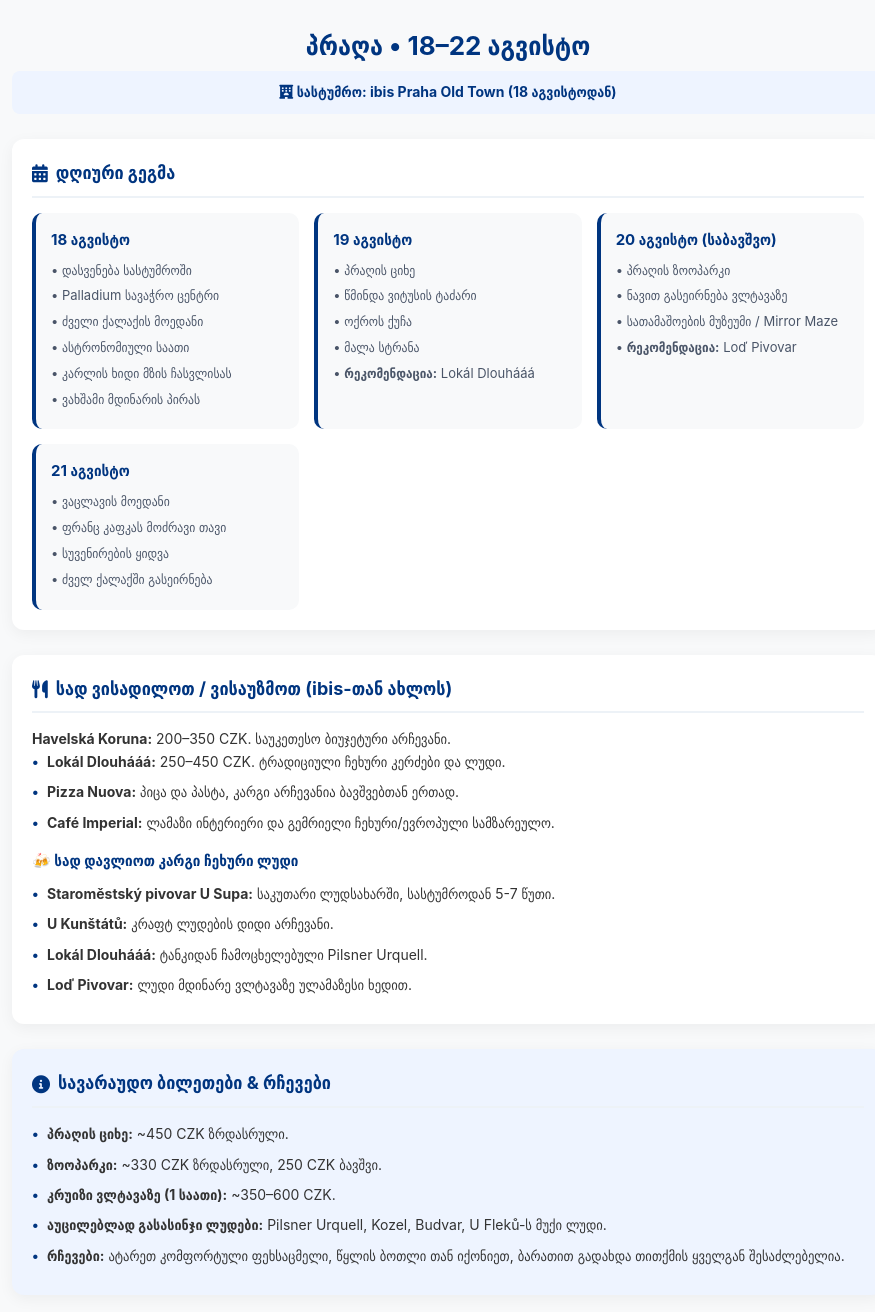
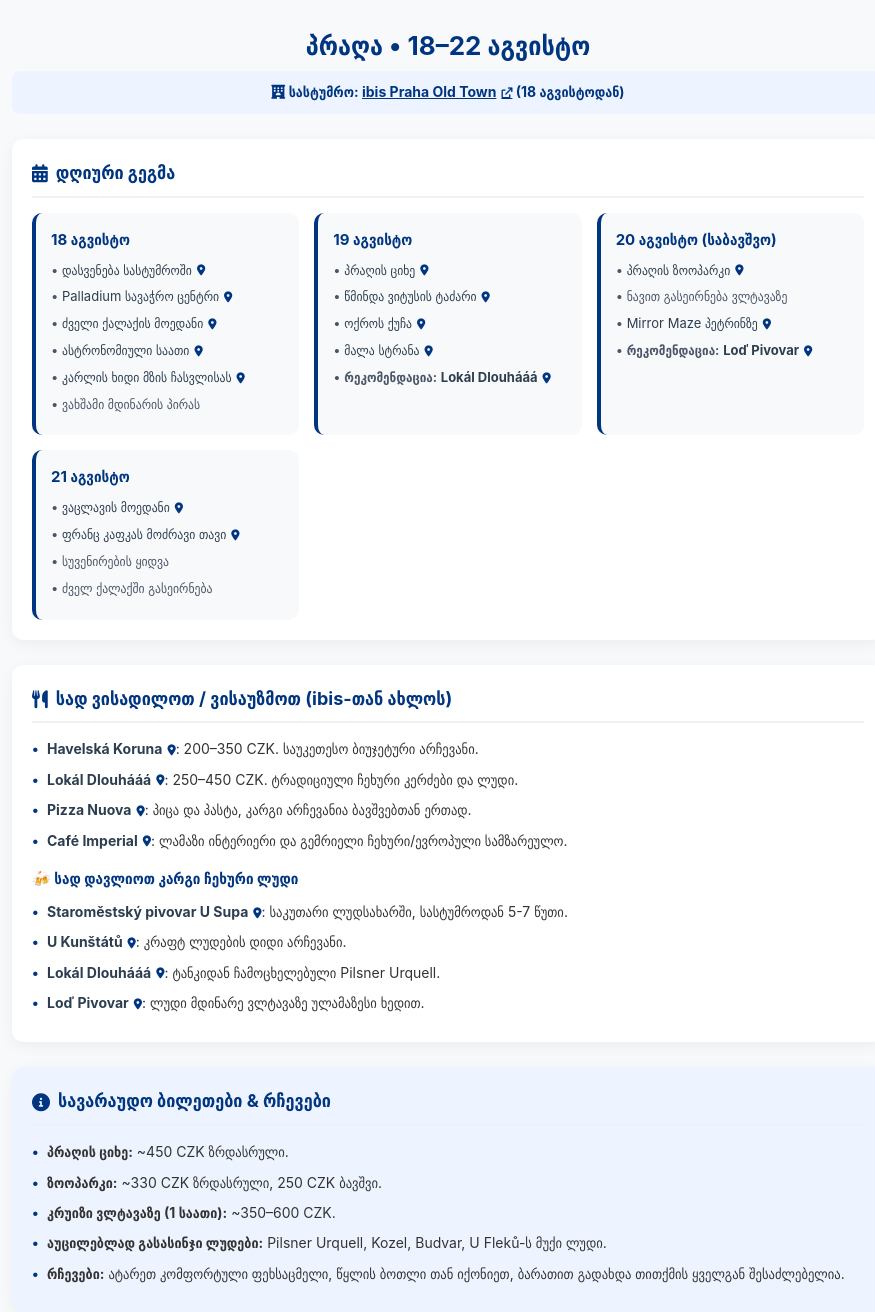
Before and after one commit to giorgikukulava12345-bit/giorgikukulavatravel, a Flask app: page /itinerary in a window 1280 px wide. Shown: the part 65-1377 px from the top of the page, without its empty margins (192-1067 px from the left). Run offline with Flask 3, Linux system fonts and the light colour scheme; data that the repository does not hold is empty.

Commit message:
Update itinerary.html

```diff
--- a/templates/itinerary.html
+++ b/templates/itinerary.html
@@ -51,6 +51,11 @@
             border-radius: 20px;
             font-size: 13px;
             border: 1px solid white;
+            transition: background 0.2s ease;
+        }
+
+        .back-btn:hover {
+            background: rgba(255,255,255,0.25);
         }
 
         .container {
@@ -75,6 +80,11 @@
             font-weight: bold;
             margin-bottom: 25px;
             font-size: 14px;
+        }
+
+        .hotel-badge a {
+            color: #003580;
+            text-decoration: underline;
         }
 
         .section-box {
@@ -122,7 +132,27 @@
         }
 
         .day-card ul li {
-            margin-bottom: 5px;
+            margin-bottom: 6px;
+        }
+
+        /* Google Maps ლინკების სტილი */
+        .map-item {
+            color: #2c3e50;
+            text-decoration: none;
+            transition: color 0.2s ease;
+            display: inline-flex;
+            align-items: center;
+            gap: 5px;
+        }
+
+        .map-item:hover {
+            color: #003580;
+            text-decoration: underline;
+        }
+
+        .map-item i {
+            font-size: 11px;
+            color: #003580;
         }
 
         .list-styled {
@@ -161,51 +191,58 @@
     <div class="container">
         <h1 class="page-title">პრაღა • 18–22 აგვისტო</h1>
         <div class="hotel-badge">
-            <i class="fa-solid fa-hotel"></i> სასტუმრო: ibis Praha Old Town (18 აგვისტოდან)
+            <i class="fa-solid fa-hotel"></i> სასტუმრო:
+            <a href="https://www.google.com/maps/search/?api=1&query=ibis+Praha+Old+Town" target="_blank" class="map-item">
+                ibis Praha Old Town <i class="fa-solid fa-arrow-up-right-from-square"></i>
+            </a> (18 აგვისტოდან)
         </div>
 
-        <!-- 1. დღიური მარშრუტი -->
+        <!-- 1. დღიური მარშრუტი Google Maps ლინკებით -->
         <div class="section-box">
             <h3><i class="fa-solid fa-calendar-days"></i> დღიური გეგმა</h3>
             <div class="day-grid">
+                <!-- 18 აგვისტო -->
                 <div class="day-card">
                     <h4>18 აგვისტო</h4>
                     <ul>
-                        <li>• დასვენება სასტუმროში</li>
-                        <li>• Palladium სავაჭრო ცენტრი</li>
-                        <li>• ძველი ქალაქის მოედანი</li>
-                        <li>• ასტრონომიული საათი</li>
-                        <li>• კარლის ხიდი მზის ჩასვლისას</li>
+                        <li>• <a href="https://www.google.com/maps/search/?api=1&query=ibis+Praha+Old+Town" target="_blank" class="map-item">დასვენება სასტუმროში <i class="fa-solid fa-location-dot"></i></a></li>
+                        <li>• <a href="https://www.google.com/maps/search/?api=1&query=Palladium+Prague" target="_blank" class="map-item">Palladium სავაჭრო ცენტრი <i class="fa-solid fa-location-dot"></i></a></li>
+                        <li>• <a href="https://www.google.com/maps/search/?api=1&query=Old+Town+Square+Prague" target="_blank" class="map-item">ძველი ქალაქის მოედანი <i class="fa-solid fa-location-dot"></i></a></li>
+                        <li>• <a href="https://www.google.com/maps/search/?api=1&query=Astronomical+Clock+Prague" target="_blank" class="map-item">ასტრონომიული საათი <i class="fa-solid fa-location-dot"></i></a></li>
+                        <li>• <a href="https://www.google.com/maps/search/?api=1&query=Charles+Bridge+Prague" target="_blank" class="map-item">კარლის ხიდი მზის ჩასვლისას <i class="fa-solid fa-location-dot"></i></a></li>
                         <li>• ვახშამი მდინარის პირას</li>
                     </ul>
                 </div>
 
+                <!-- 19 აგვისტო -->
                 <div class="day-card">
                     <h4>19 აგვისტო</h4>
                     <ul>
-                        <li>• პრაღის ციხე</li>
-                        <li>• წმინდა ვიტუსის ტაძარი</li>
-                        <li>• ოქროს ქუჩა</li>
-                        <li>• მალა სტრანა</li>
-                        <li>• <b>რეკომენდაცია:</b> Lokál Dlouhááá</li>
+                        <li>• <a href="https://www.google.com/maps/search/?api=1&query=Prague+Castle" target="_blank" class="map-item">პრაღის ციხე <i class="fa-solid fa-location-dot"></i></a></li>
+                        <li>• <a href="https://www.google.com/maps/search/?api=1&query=St.+Vitus+Cathedral+Prague" target="_blank" class="map-item">წმინდა ვიტუსის ტაძარი <i class="fa-solid fa-location-dot"></i></a></li>
+                        <li>• <a href="https://www.google.com/maps/search/?api=1&query=Golden+Lane+Prague" target="_blank" class="map-item">ოქროს ქუჩა <i class="fa-solid fa-location-dot"></i></a></li>
+                        <li>• <a href="https://www.google.com/maps/search/?api=1&query=Mala+Strana+Prague" target="_blank" class="map-item">მალა სტრანა <i class="fa-solid fa-location-dot"></i></a></li>
+                        <li>• <b>რეკომენდაცია:</b> <a href="https://www.google.com/maps/search/?api=1&query=Lokal+Dlouhaa+Prague" target="_blank" class="map-item"><b>Lokál Dlouhááá</b> <i class="fa-solid fa-location-dot"></i></a></li>
                     </ul>
                 </div>
 
+                <!-- 20 აგვისტო -->
                 <div class="day-card">
                     <h4>20 აგვისტო (საბავშვო)</h4>
                     <ul>
-                        <li>• პრაღის ზოოპარკი</li>
+                        <li>• <a href="https://www.google.com/maps/search/?api=1&query=Prague+Zoo" target="_blank" class="map-item">პრაღის ზოოპარკი <i class="fa-solid fa-location-dot"></i></a></li>
                         <li>• ნავით გასეირნება ვლტავაზე</li>
-                        <li>• სათამაშოების მუზეუმი / Mirror Maze</li>
-                        <li>• <b>რეკომენდაცია:</b> Loď Pivovar</li>
+                        <li>• <a href="https://www.google.com/maps/search/?api=1&query=Petrin+Mirror+Maze+Prague" target="_blank" class="map-item">Mirror Maze პეტრინზე <i class="fa-solid fa-location-dot"></i></a></li>
+                        <li>• <b>რეკომენდაცია:</b> <a href="https://www.google.com/maps/search/?api=1&query=Lod+Pivovar+Prague" target="_blank" class="map-item"><b>Loď Pivovar</b> <i class="fa-solid fa-location-dot"></i></a></li>
                     </ul>
                 </div>
 
+                <!-- 21 აგვისტო -->
                 <div class="day-card">
                     <h4>21 აგვისტო</h4>
                     <ul>
-                        <li>• ვაცლავის მოედანი</li>
-                        <li>• ფრანც კაფკას მოძრავი თავი</li>
+                        <li>• <a href="https://www.google.com/maps/search/?api=1&query=Wenceslas+Square+Prague" target="_blank" class="map-item">ვაცლავის მოედანი <i class="fa-solid fa-location-dot"></i></a></li>
+                        <li>• <a href="https://www.google.com/maps/search/?api=1&query=Franz+Kafka+-+Rotating+Head+Prague" target="_blank" class="map-item">ფრანც კაფკას მოძრავი თავი <i class="fa-solid fa-location-dot"></i></a></li>
                         <li>• სუვენირების ყიდვა</li>
                         <li>• ძველ ქალაქში გასეირნება</li>
                     </ul>
@@ -217,18 +254,18 @@
         <div class="section-box">
             <h3><i class="fa-solid fa-utensils"></i> სად ვისადილოთ / ვისაუზმოთ (ibis-თან ახლოს)</h3>
             <ul class="list-styled">
-                <td><b>Havelská Koruna:</b> 200–350 CZK. საუკეთესო ბიუჯეტური არჩევანი.</td>
-                <li><b>Lokál Dlouhááá:</b> 250–450 CZK. ტრადიციული ჩეხური კერძები და ლუდი.</li>
-                <li><b>Pizza Nuova:</b> პიცა და პასტა, კარგი არჩევანია ბავშვებთან ერთად.</li>
-                <li><b>Café Imperial:</b> ლამაზი ინტერიერი და გემრიელი ჩეხური/ევროპული სამზარეულო.</li>
+                <li><a href="https://www.google.com/maps/search/?api=1&query=Havelska+Koruna+Prague" target="_blank" class="map-item"><b>Havelská Koruna</b> <i class="fa-solid fa-location-dot"></i></a>: 200–350 CZK. საუკეთესო ბიუჯეტური არჩევანი.</li>
+                <li><a href="https://www.google.com/maps/search/?api=1&query=Lokal+Dlouhaa+Prague" target="_blank" class="map-item"><b>Lokál Dlouhááá</b> <i class="fa-solid fa-location-dot"></i></a>: 250–450 CZK. ტრადიციული ჩეხური კერძები და ლუდი.</li>
+                <li><a href="https://www.google.com/maps/search/?api=1&query=Pizza+Nuova+Prague" target="_blank" class="map-item"><b>Pizza Nuova</b> <i class="fa-solid fa-location-dot"></i></a>: პიცა და პასტა, კარგი არჩევანია ბავშვებთან ერთად.</li>
+                <li><a href="https://www.google.com/maps/search/?api=1&query=Cafe+Imperial+Prague" target="_blank" class="map-item"><b>Café Imperial</b> <i class="fa-solid fa-location-dot"></i></a>: ლამაზი ინტერიერი და გემრიელი ჩეხური/ევროპული სამზარეულო.</li>
             </ul>
 
             <h4 style="margin: 15px 0 10px 0; color: #003580; font-size: 15px;">🍻 სად დავლიოთ კარგი ჩეხური ლუდი</h4>
             <ul class="list-styled">
-                <li><b>Staroměstský pivovar U Supa:</b> საკუთარი ლუდსახარში, სასტუმროდან 5-7 წუთი.</li>
-                <li><b>U Kunštátů:</b> კრაფტ ლუდების დიდი არჩევანი.</li>
-                <li><b>Lokál Dlouhááá:</b> ტანკიდან ჩამოცხელებული Pilsner Urquell.</li>
-                <li><b>Loď Pivovar:</b> ლუდი მდინარე ვლტავაზე ულამაზესი ხედით.</li>
+                <li><a href="https://www.google.com/maps/search/?api=1&query=U+Supa+Prague" target="_blank" class="map-item"><b>Staroměstský pivovar U Supa</b> <i class="fa-solid fa-location-dot"></i></a>: საკუთარი ლუდსახარში, სასტუმროდან 5-7 წუთი.</li>
+                <li><a href="https://www.google.com/maps/search/?api=1&query=U+Kunstatu+Prague" target="_blank" class="map-item"><b>U Kunštátů</b> <i class="fa-solid fa-location-dot"></i></a>: კრაფტ ლუდების დიდი არჩევანი.</li>
+                <li><a href="https://www.google.com/maps/search/?api=1&query=Lokal+Dlouhaa+Prague" target="_blank" class="map-item"><b>Lokál Dlouhááá</b> <i class="fa-solid fa-location-dot"></i></a>: ტანკიდან ჩამოცხელებული Pilsner Urquell.</li>
+                <li><a href="https://www.google.com/maps/search/?api=1&query=Lod+Pivovar+Prague" target="_blank" class="map-item"><b>Loď Pivovar</b> <i class="fa-solid fa-location-dot"></i></a>: ლუდი მდინარე ვლტავაზე ულამაზესი ხედით.</li>
             </ul>
         </div>
 
```
